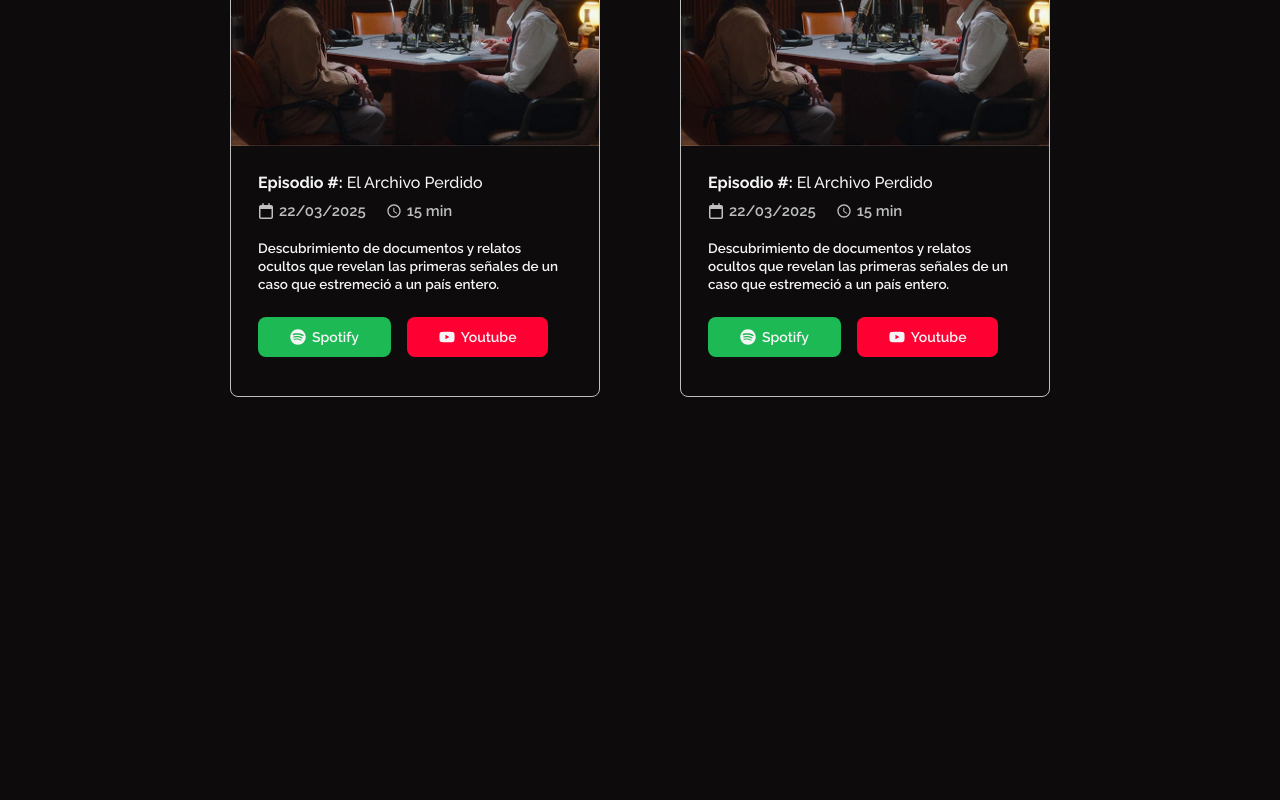
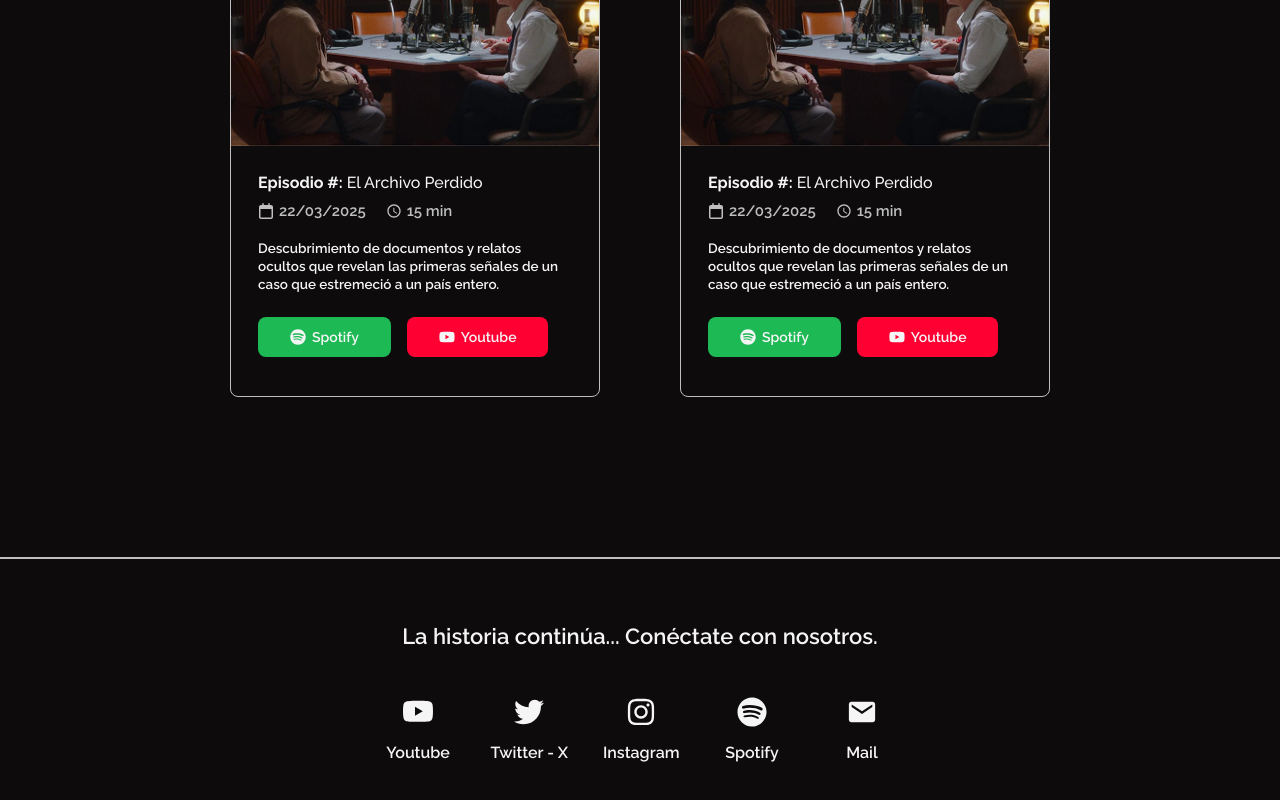
Before and after one commit to FazeElian/expediente-garavito-tnt, a React (Vite) app: page / in a window 1280 px wide. Shown: the part 2934-3734 px from the top of the page. Before the commit the page ends 3379 px from the top, so only its background shows below. Built offline with nearby package versions, Linux system fonts and the light colour scheme.

Commit message:
add: Footer - connect with us component

```diff
--- a/src/App.tsx
+++ b/src/App.tsx
@@ -3,6 +3,7 @@ import { Header } from "./components/Header"
 import { Banner } from "./components/Banner"
 import { About } from "./components/About"
 import { EpisodesGallery } from "./components/EpisodesGallery"
+import { Footer } from "./components/Footer"
 
 function App() {
   return (
@@ -11,6 +12,7 @@ function App() {
       <Banner />
       <About />
       <EpisodesGallery />
+      <Footer />
     </>
   )
 }
--- /dev/null
+++ b/src/assets/css/components/Footer.css
@@ -0,0 +1,86 @@
+.footer {
+    display: flex;
+    width: 100%;
+    height: auto;
+    align-items: center;
+    justify-content: center;
+    padding: 6rem 0 6rem;
+    flex-direction: column;
+    border-top: 2px solid var(--color-gray);
+    margin-top: 10rem;
+    font-family: var(--font-raleway);
+    color: var(--color-white) !important;
+    gap: 3rem;
+    text-align: center;
+}
+
+    .footer h2 {
+        font-size: 24px;
+        font-weight: 600;
+    }
+
+    .footer-group {
+        display: flex;
+        width: 100%;
+        height: auto;
+        align-items: center;
+        justify-content: center;
+        gap: 35px;
+        flex-wrap: wrap;
+        padding: 0 6rem 0;
+    }
+
+        .footer-item {
+            display: flex;
+            min-width: 75px;
+            width: auto;
+            height: auto;
+            flex-direction: column;
+            align-items: center;
+            justify-content: center;
+            gap: 1rem;
+            font-size: 18px;
+            font-weight: 550;
+            text-decoration: none;
+            color: var(--color-white) !important;
+        }
+
+        .footer-item svg {
+            width: 32px;
+            height: 32px;
+        }
+
+/* Responsive 1440px */
+@media screen and (max-width: 1440px) {
+    .footer {
+        padding: 4rem 0 4rem;
+    }
+
+    .footer h2 {
+        width: 85%;
+        font-size: 22px;
+        font-weight: 600;
+    }
+
+    .footer-item {
+        font-size: 16px;
+    }
+
+    .footer-item svg {
+        width: 30px;
+        height: 30px;
+    }
+}
+
+/* Responsive 425px */
+@media screen and (max-width: 425px) {
+    .footer-item {
+        font-size: 15px;
+        min-width: 70px;
+    }
+
+    .footer-item svg {
+        width: 26px;
+        height: 26px;
+    }
+}
--- /dev/null
+++ b/src/components/Footer.tsx
@@ -0,0 +1,39 @@
+// Styles
+import "../assets/css/components/Footer.css";
+
+// React Icons
+import { FaTwitter, FaInstagram, FaSpotify } from "react-icons/fa";
+import { BsYoutube } from "react-icons/bs";
+import { IoMdMail } from "react-icons/io";
+
+const Footer = () => {
+    return (
+        <footer className="footer">
+            <h2>La historia continúa... Conéctate con nosotros.</h2>
+            <div className="footer-group">
+                <a href="#" className="footer-item">
+                    <BsYoutube />
+                    Youtube
+                </a>
+                <a href="#" className="footer-item">
+                    <FaTwitter />
+                    Twitter - X
+                </a>
+                <a href="#" className="footer-item">
+                    <FaInstagram />
+                    Instagram
+                </a>
+                <a href="#" className="footer-item">
+                    <FaSpotify />
+                    Spotify
+                </a>
+                <a href="#" className="footer-item">
+                    <IoMdMail />
+                    Mail
+                </a>
+            </div>
+        </footer>
+    )
+}
+
+export { Footer };
```
